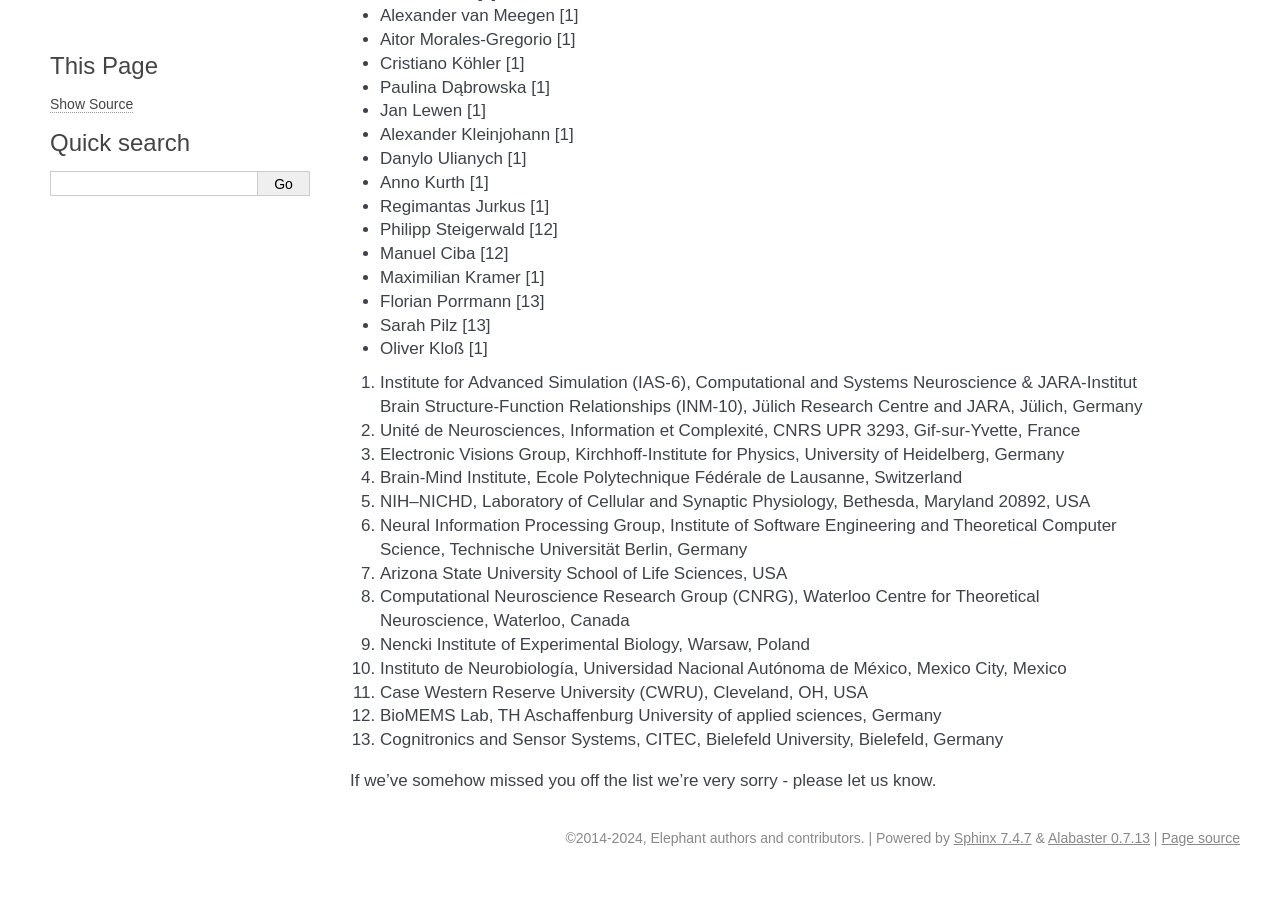
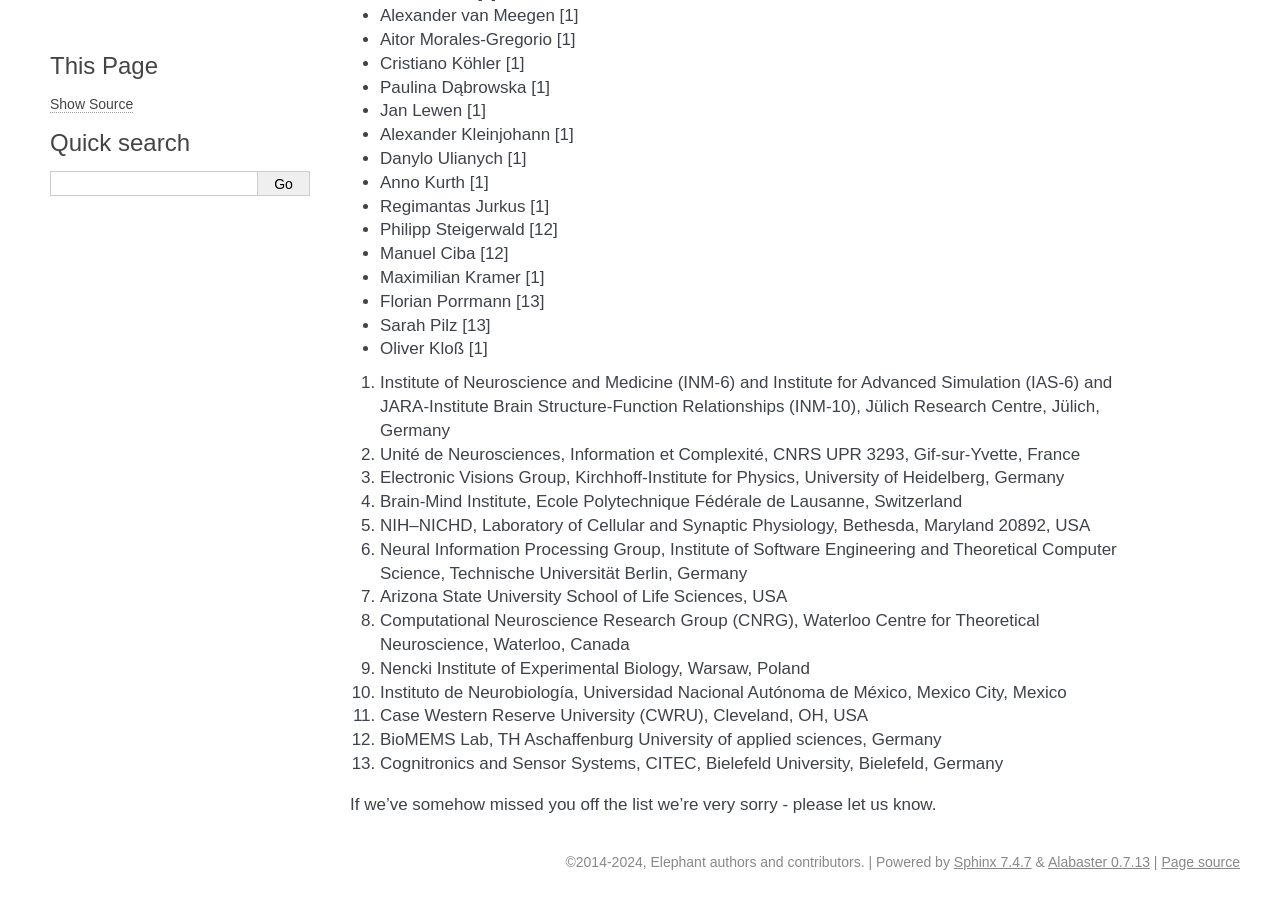
Before and after one commit to NeuralEnsemble/elephant, a Sphinx documentation site: the page built from doc/authors.rst, in a window 1280 px wide and 900 px high, scrolled down 892 px. Built offline with Sphinx 7.4.7, drawn with Linux system fonts in a browser that asks for light colours; pages that are not in the unit, such as notebooks, are missing from menus; the version number could not be read and is left out; before the commit the page ends 1768 px from its top, so only the background shows below that.

Commit message:
undo previous change to authors.rst affiliation

```diff
--- a/doc/authors.rst
+++ b/doc/authors.rst
@@ -52,7 +52,7 @@ contribution, and may not be the current affiliation of a contributor.
 * Sarah Pilz [13]
 * Oliver Kloß [1]
 
-1. Institute for Advanced Simulation (IAS-6), Computational and Systems Neuroscience & JARA-Institut Brain Structure-Function Relationships (INM-10), Jülich Research Centre and JARA, Jülich, Germany
+1. Institute of Neuroscience and Medicine (INM-6) and Institute for Advanced Simulation (IAS-6) and JARA-Institute Brain Structure-Function Relationships (INM-10), Jülich Research Centre, Jülich, Germany
 2. Unité de Neurosciences, Information et Complexité, CNRS UPR 3293, Gif-sur-Yvette, France
 3. Electronic Visions Group, Kirchhoff-Institute for Physics, University of Heidelberg, Germany
 4. Brain-Mind Institute, Ecole Polytechnique Fédérale de Lausanne, Switzerland
```
